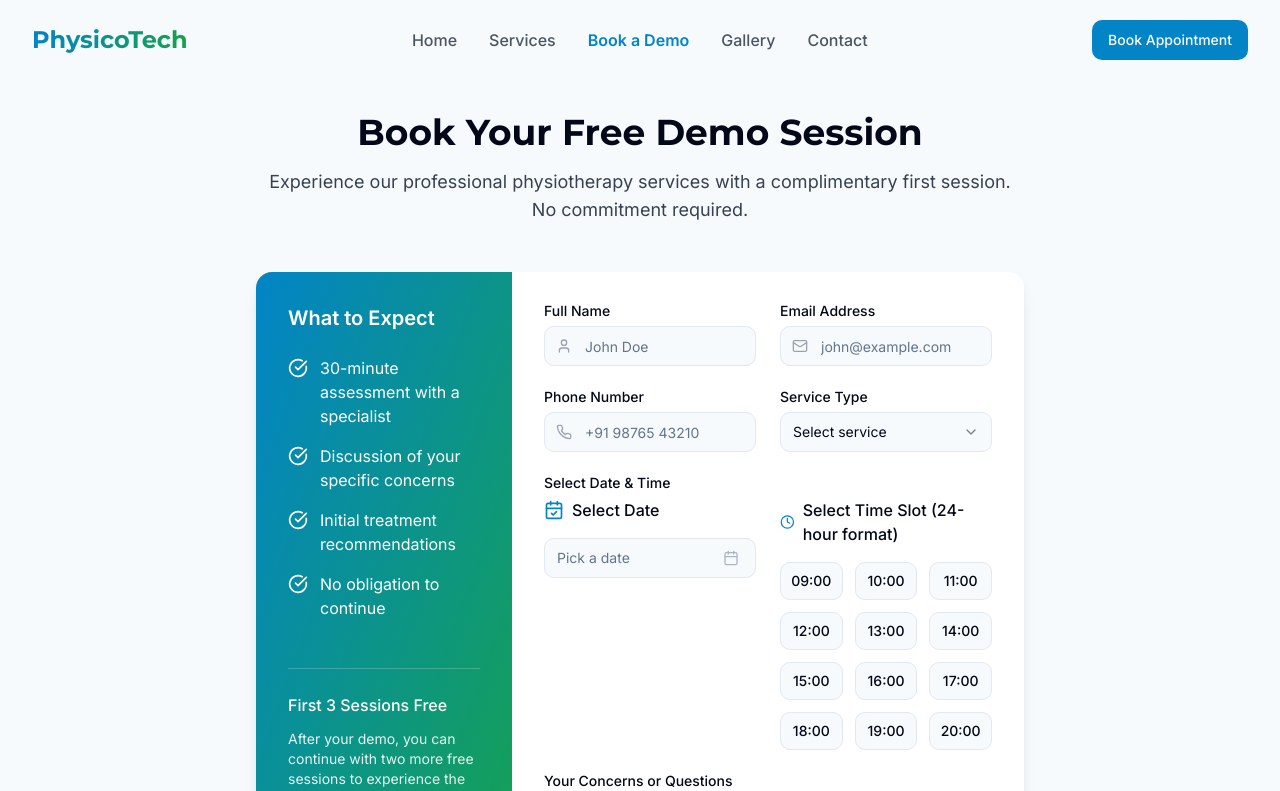
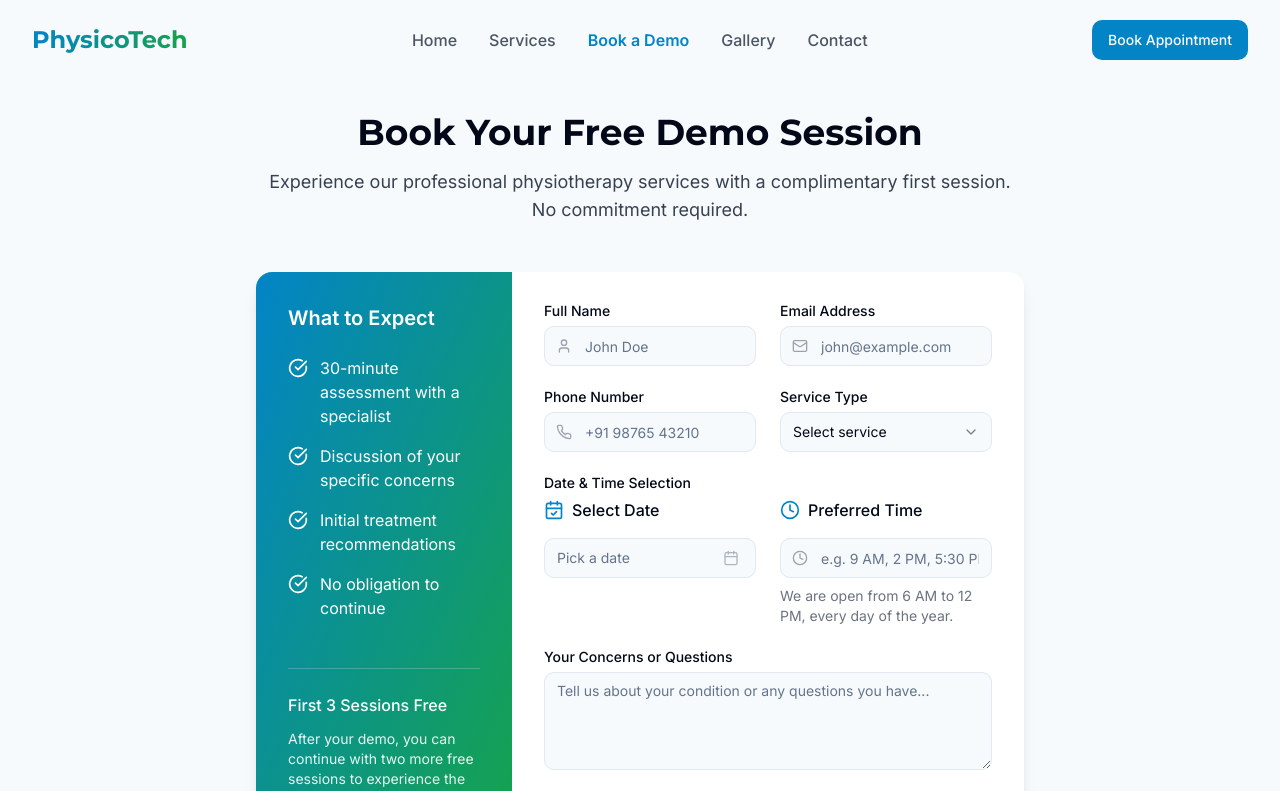
Before and after one commit to famehacker/physio-demo-booking, a React (Vite) app: page /book-demo in a window 1280 px wide. Shown: the top 791 px of the page. Built offline with nearby package versions, Linux system fonts and the light colour scheme.

Commit message:
Refactor: Update time slot selection
Update the time slot selection to use a text input for preferred time and implement a 12-hour format.

```diff
--- a/src/pages/BookDemo.tsx
+++ b/src/pages/BookDemo.tsx
@@ -36,21 +36,13 @@ const BookDemo = () => {
     name: "",
     email: "",
     phone: "",
-    timeSlot: "",
+    preferredTime: "",
     serviceType: "",
     concerns: "",
   });
   const [isSubmitting, setIsSubmitting] = useState(false);
   const [isSubmitted, setIsSubmitted] = useState(false);
   const { toast } = useToast();
-
-  // Using 24-hour format time slots
-  const timeSlots = [
-    "09:00", "10:00", "11:00",
-    "12:00", "13:00", "14:00",
-    "15:00", "16:00", "17:00",
-    "18:00", "19:00", "20:00"
-  ];
 
   const serviceTypes = [
     "General Assessment",
@@ -83,9 +75,9 @@ const BookDemo = () => {
       return;
     }
 
-    if (!formData.timeSlot) {
+    if (!formData.preferredTime) {
       toast({
-        title: "Please select a time slot",
+        title: "Please enter your preferred time",
         variant: "destructive",
       });
       setIsSubmitting(false);
@@ -139,7 +131,7 @@ const BookDemo = () => {
                 </div>
                 <div>
                   <p className="text-sm text-gray-500">Time</p>
-                  <p className="font-medium">{formData.timeSlot} hrs</p>
+                  <p className="font-medium">{formData.preferredTime}</p>
                 </div>
                 <div>
                   <p className="text-sm text-gray-500">Service</p>
@@ -285,7 +277,7 @@ const BookDemo = () => {
                   </div>
 
                   <div className="mb-6">
-                    <Label className="mb-2 block">Select Date & Time</Label>
+                    <Label className="mb-2 block">Date & Time Selection</Label>
                     <div className="grid grid-cols-1 md:grid-cols-2 gap-6">
                       <div>
                         <div className="flex items-center mb-4">
@@ -327,25 +319,23 @@ const BookDemo = () => {
                       <div>
                         <div className="flex items-center mb-4">
                           <Clock className="mr-2 h-5 w-5 text-physicotech-600" />
-                          <span className="font-medium">Select Time Slot (24-hour format)</span>
+                          <span className="font-medium">Preferred Time</span>
                         </div>
-                        <div className="grid grid-cols-3 gap-3">
-                          {timeSlots.map((time) => (
-                            <Button
-                              key={time}
-                              type="button"
-                              variant={formData.timeSlot === time ? "default" : "outline"}
-                              className={`h-auto py-2 px-3 text-sm ${
-                                formData.timeSlot === time
-                                  ? "bg-physicotech-600 hover:bg-physicotech-700"
-                                  : ""
-                              }`}
-                              onClick={() => handleSelectChange("timeSlot", time)}
-                            >
-                              {time}
-                            </Button>
-                          ))}
+                        <div className="relative">
+                          <Clock className="absolute left-3 top-3 h-4 w-4 text-gray-400" />
+                          <Input
+                            id="preferredTime"
+                            name="preferredTime"
+                            value={formData.preferredTime}
+                            onChange={handleInputChange}
+                            placeholder="e.g. 9 AM, 2 PM, 5:30 PM"
+                            className="pl-10"
+                            required
+                          />
                         </div>
+                        <p className="text-sm text-gray-500 mt-2">
+                          We are open from 6 AM to 12 PM, every day of the year.
+                        </p>
                       </div>
                     </div>
                   </div>
```
